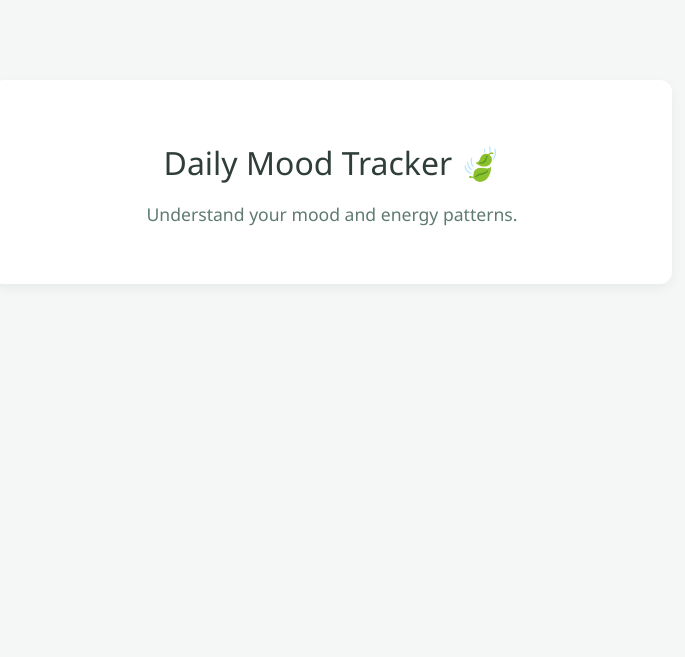
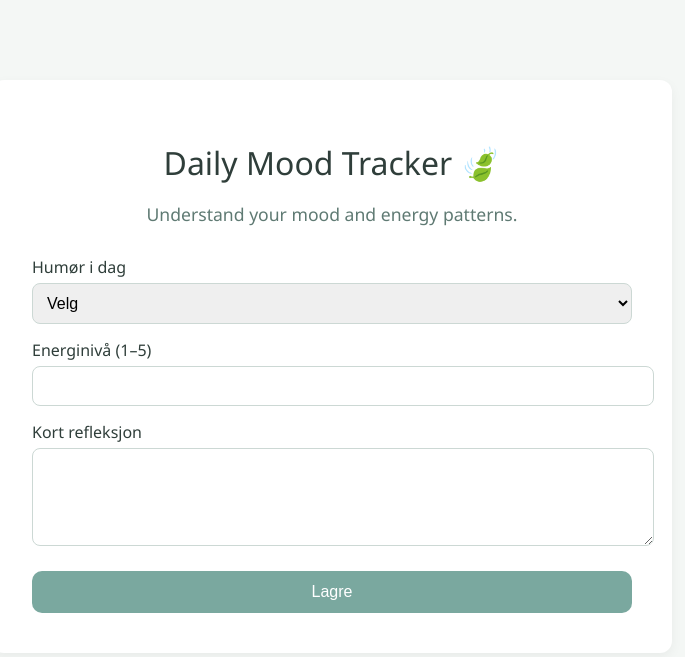
Before and after one commit to amalit2001/Daily-Mood-Tracker-Applikasjon-, a Flask app: page / in a window 1280 px wide. Shown: the top 657 px of the page, without its empty margins (308-993 px from the left). Run offline with Flask 3, Linux system fonts and the light colour scheme.

Commit message:
Lagt til skjema for registrering av humør og energi (+ kort refleksjon)

```diff
--- a/app.py
+++ b/app.py
@@ -1,9 +1,18 @@
-from flask import Flask, render_template
+from flask import Flask, render_template, request
 
 app = Flask(__name__)
 
-@app.route("/")
+@app.route("/", methods=["GET", "POST"])
 def index():
+    if request.method == "POST":
+        mood = request.form["mood"]
+        energy = request.form["energy"]
+        note = request.form["note"]
+
+        print("Humør:", mood)
+        print("Energi:", energy)
+        print("Notat:", note)
+
     return render_template("index.html")
 
 if __name__ == "__main__":
--- a/static/style.css
+++ b/static/style.css
@@ -27,3 +27,41 @@ p {
     font-size: 1.1rem;
     color: #5f7a73;
 }
+
+form {
+    margin-top: 30px;
+    text-align: left;
+}
+
+label {
+    display: block;
+    margin-top: 15px;
+    font-weight: 500;
+}
+
+input,
+select,
+textarea {
+    width: 100%;
+    padding: 10px;
+    margin-top: 5px;
+    border-radius: 8px;
+    border: 1px solid #ccd8d4;
+    font-size: 1rem;
+}
+
+button {
+    margin-top: 20px;
+    padding: 12px;
+    width: 100%;
+    background-color: #7aa89f;
+    color: white;
+    border: none;
+    border-radius: 10px;
+    font-size: 1rem;
+    cursor: pointer;
+}
+
+button:hover {
+    background-color: #6a978f;
+}
--- a/templates/index.html
+++ b/templates/index.html
@@ -9,6 +9,24 @@
     <div class="container">
         <h1>Daily Mood Tracker 🍃</h1>
         <p>Understand your mood and energy patterns.</p>
+        <form method="POST">
+    <label for="mood">Humør i dag</label>
+    <select name="mood" id="mood" required>
+        <option value="">Velg</option>
+        <option value="Glad">Glad 😊</option>
+        <option value="Rolig">Rolig 😌</option>
+        <option value="Stresset">Stresset 😵</option>
+        <option value="Trist">Trist 😔</option>
+    </select>
+
+    <label for="energy">Energinivå (1–5)</label>
+    <input type="number" id="energy" name="energy" min="1" max="5" required>
+
+    <label for="note">Kort refleksjon</label>
+    <textarea id="note" name="note" rows="4"></textarea>
+
+    <button type="submit">Lagre</button>
+</form>
     </div>
 </body>
 </html>
```
